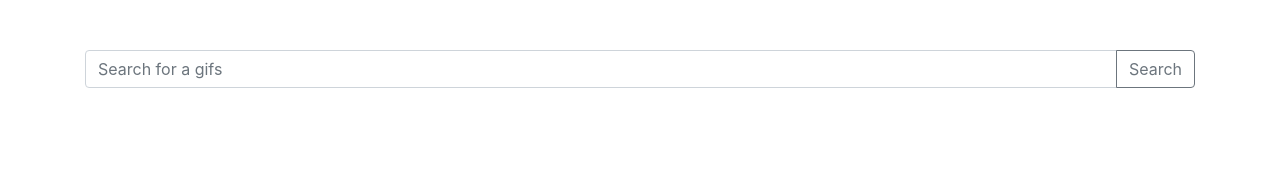
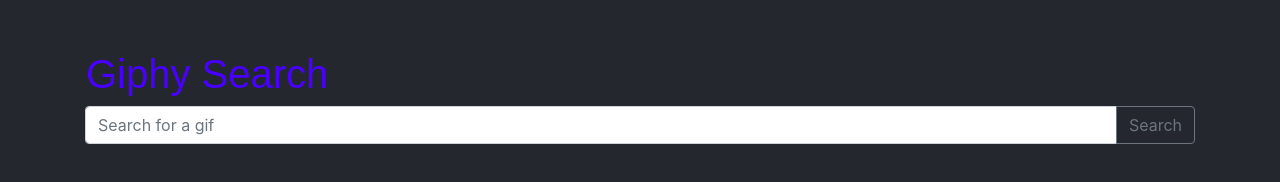
Before and after one commit to KWilliams-pixel/Giphy-Search-Engine, a plain HTML site: page index.html in a window 1280 px wide. Drawn offline with nearby package versions, Linux system fonts and the light colour scheme.

Commit message:
Update title on index and alignment on app.css

```diff
--- a/app.css
+++ b/app.css
@@ -1,6 +1,13 @@
 body {
     padding: 50px;
+    background: #24272E;
 }
+
+header > h1 {
+    color: #4800ff;
+    text-align: left;
+    font-family: Asap, sans-serif;
+    margin-left: 36px;
 
 #thumbs {
     margin-left: -6px;
--- a/index.html
+++ b/index.html
@@ -2,17 +2,20 @@
 <html lang="en">
 <head>
     <meta charset="UTF-8">
-    <title>Title</title>
+    <title>Giphy Search</title>
     <link rel="stylesheet" href="https://stackpath.bootstrapcdn.com/bootstrap/4.1.3/css/bootstrap.min.css"
           integrity="sha384-MCw98/SFnGE8fJT3GXwEOngsV7Zt27NXFoaoApmYm81iuXoPkFOJwJ8ERdknLPMO" crossorigin="anonymous">
     <link rel="stylesheet" href="app.css">
 </head>
 <body>
+    <header>
+        <h1>Giphy Search</h1>
+    </header>
 
     <div class="container">
         <form id="searchForm">
             <div class="input-group mb-3">
-                <input id="searchInput" type="text" class="form-control" placeholder="Search for a gifs"
+                <input id="searchInput" type="text" class="form-control" placeholder="Search for a gif"
                        aria-label="Recipient's username"
                        aria-describedby="button-addon2">
                 <div class="input-group-append">
```
